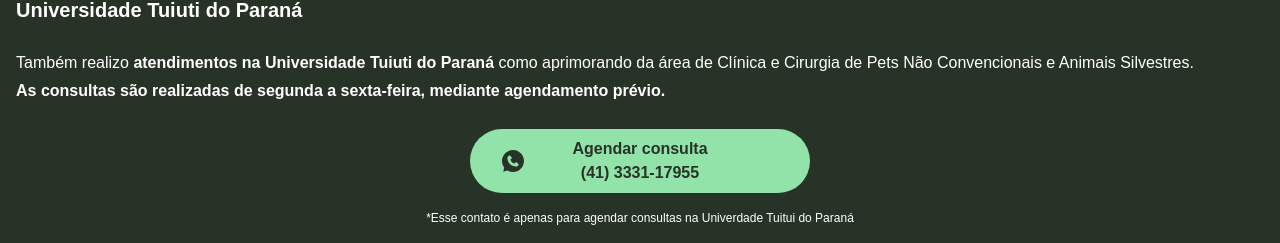
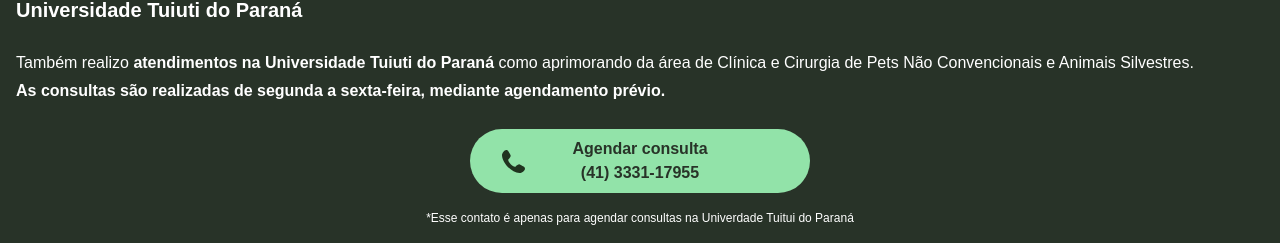
Before and after one commit to michelekluck/vet-site, a React (Vite) app: page / in a window 1280 px wide. Shown: the part 1091-1334 px from the top of the page. Built offline with nearby package versions, Linux system fonts and the light colour scheme; a web font is replaced by a local one.

Commit message:
add links

```diff
--- a/src/components/AboutSection.jsx
+++ b/src/components/AboutSection.jsx
@@ -1,4 +1,4 @@
-import Button from "./Button"
+import Button from "./Link"
 import image from "../assets/about.png"
 
 function AboutSection() {
--- a/src/components/Button.jsx
+++ /dev/null
@@ -1,12 +0,0 @@
-import whatsapp from "../assets/whatsapp.svg"
-
-function Button({ children, className = "", ...props }) {
-    return (
-        <button className={`rounded-full bg-l-green text-d-green font-bold relative flex items-center w-[340px] h-[52px] py-8 ${className}`}{...props}>
-            <img src={whatsapp} alt="Icone Whatsapp" className="ml-8"></img>
-            <p className="absolute left-1/2 -translate-x-1/2 text-center text-[16px] w-[200px]">{children}</p>
-        </button>
-    )
-}
-
-export default Button
--- a/src/components/Footer.jsx
+++ b/src/components/Footer.jsx
@@ -11,7 +11,7 @@ function Footer() {
                         <p className="font-bold">Agendamento na Universidade Tuiuti</p>
                         <a className="inline-block mb-2" href="tel:+5541333117955">(41) 3331-17955</a>
                         <p className="font-bold">Agendamento à domicílio</p>
-                        <a href="tel:+5541333117955">(41) 99646-2347</a>
+                        <a href="https://wa.me/5541996462347">(41) 99646-2347</a>
                     </div>
                 </div>
                 <div className="flex items-center gap-3 mt-[24px] mb-[24px]">
--- a/src/components/Hero.jsx
+++ b/src/components/Hero.jsx
@@ -1,4 +1,4 @@
-import Button from "./Button"
+import Link from "./Link"
 import local from "../assets/local.svg"
 import iguana from "../assets/iguana.png"
 
@@ -21,10 +21,10 @@ function Hero() {
             </div>
             <div className="flex flex-col items-center font-bold text-black mt-5 p-4">
                 <p className="mb-4 text-[16px]">Entre em contato !</p>
-                <Button>
+                <Link href="https://wa.me/5541996462347">
                     Whatsapp <br />
                     (41) 99646-2347
-                </Button>
+                </Link>
             </div>
         </section>
     )
--- a/src/components/HomeServicesSection.jsx
+++ b/src/components/HomeServicesSection.jsx
@@ -3,7 +3,7 @@ import Box from "./Box"
 import Consultation from "../assets/consultationIcon.svg?react"
 import Care from "../assets/careIcon.svg?react"
 import Guidelines from "../assets/guidelinesIcon.svg?react"
-import Button from "./Button"
+import Link from "./Link"
 
 function HomeServicesSection() {
     return (
@@ -48,9 +48,9 @@ function HomeServicesSection() {
                 />
                 <p className="text-[16px] mb-4 mt-7"><span className="font-bold">Entre em contato</span> para agendar o atendimento domiciliar!</p>
                 <div className="flex flex-col items-center">
-                    <Button>
+                    <Link href="https://wa.me/5541996462347">
                         Agendar atendimento domiciliar
-                    </Button>
+                    </Link>
                 </div>
 
             </div>
--- /dev/null
+++ b/src/components/Link.jsx
@@ -0,0 +1,14 @@
+import whatsapp from "../assets/whatsapp.svg"
+import phone from "../assets/phoneIcon.svg"
+
+function Link({ variant = "zap", children, className = "", href = "", ...props }) {
+    const icon = variant === "zap" ? whatsapp : phone
+    return (
+        <a target="_blank" rel="noopener noreferrer" href={href} className={`rounded-full bg-l-green text-d-green font-bold relative flex items-center w-[340px] h-[52px] py-8 ${className}`}{...props}>
+            <img src={icon} alt={variant === "zap" ? "Ícone WhatsApp" : "Ícone Telefone"} className="ml-8"></img>
+            <p className="absolute left-1/2 -translate-x-1/2 text-center text-[16px] w-[200px]">{children}</p>
+        </a>
+    )
+}
+
+export default Link
--- a/src/components/ServicesSection.jsx
+++ b/src/components/ServicesSection.jsx
@@ -1,4 +1,4 @@
-import Button from "./Button";
+import Button from "./Link";
 import Box from "./Box";
 import Consultation from "../assets/consultationIcon.svg?react"
 import Exam from "../assets/exameIcon.svg?react"
--- a/src/components/TuiutiSection.jsx
+++ b/src/components/TuiutiSection.jsx
@@ -1,4 +1,4 @@
-import Button from "./Button"
+import Link from "./Link"
 
 function TuiutiSection() {
     return (
@@ -8,10 +8,10 @@ function TuiutiSection() {
                 <p className="text-[16px] leading-7 mb-6">Também realizo <span className="font-bold">atendimentos na Universidade Tuiuti do Paraná</span> como aprimorando da área de Clínica e Cirurgia de Pets Não Convencionais e Animais Silvestres. <br />
                     <span className="font-bold">As consultas são realizadas de segunda a sexta-feira, mediante agendamento prévio.</span></p>
                 <div className="flex flex-col items-center">
-                    <Button className="mb-4">
+                    <Link variant="phone" className="mb-4" href="https://wa.me/55333117955">
                         Agendar consulta <br />
                         (41) 3331-17955
-                    </Button>
+                    </Link>
                     <p className="text-[12px] mb-12">*Esse contato é apenas para agendar consultas na Univerdade Tuitui do Paraná</p>
                 </div>
             </div>
```
Also changed, not shown: src/assets/phoneIcon.svg (added).
